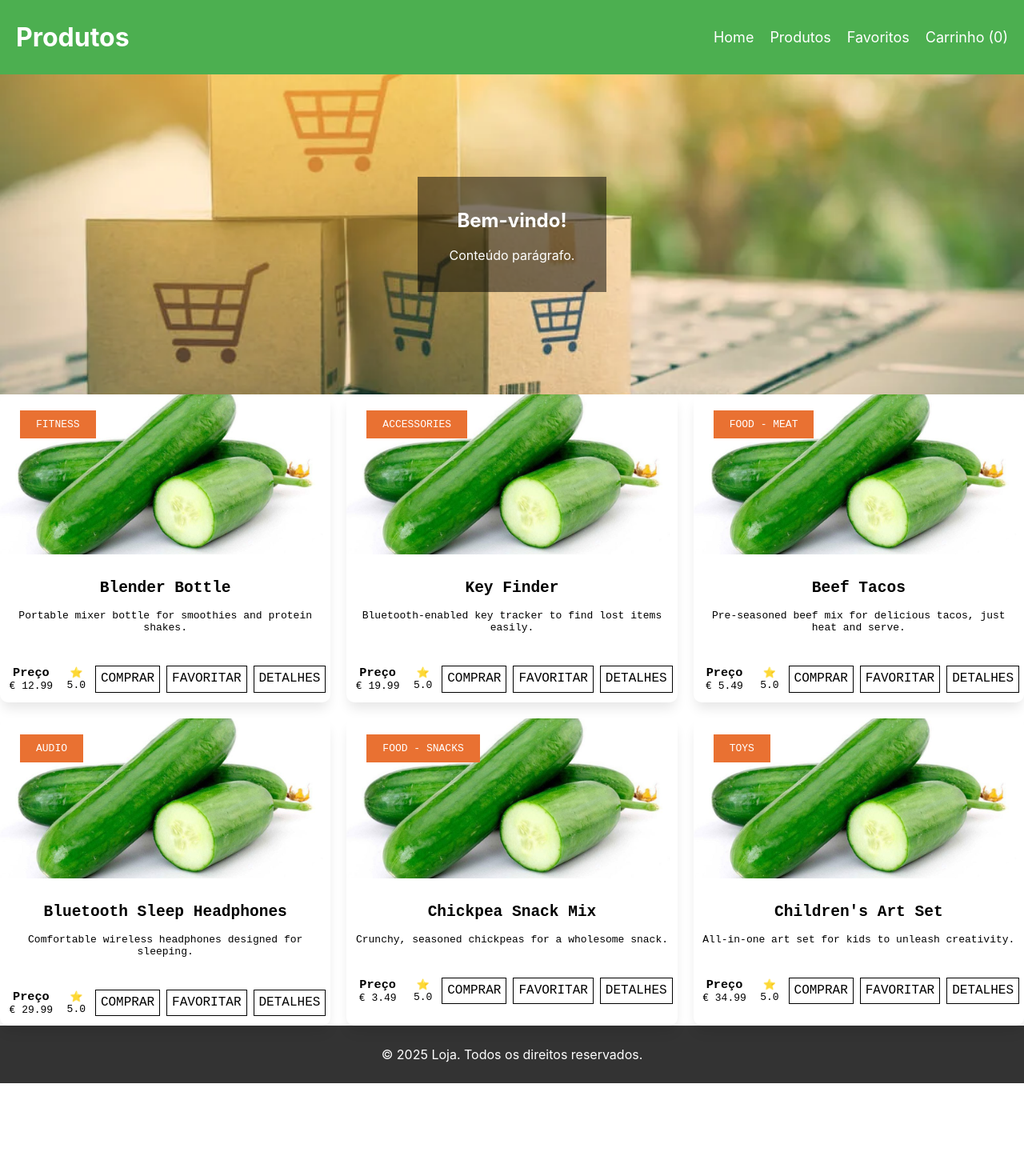
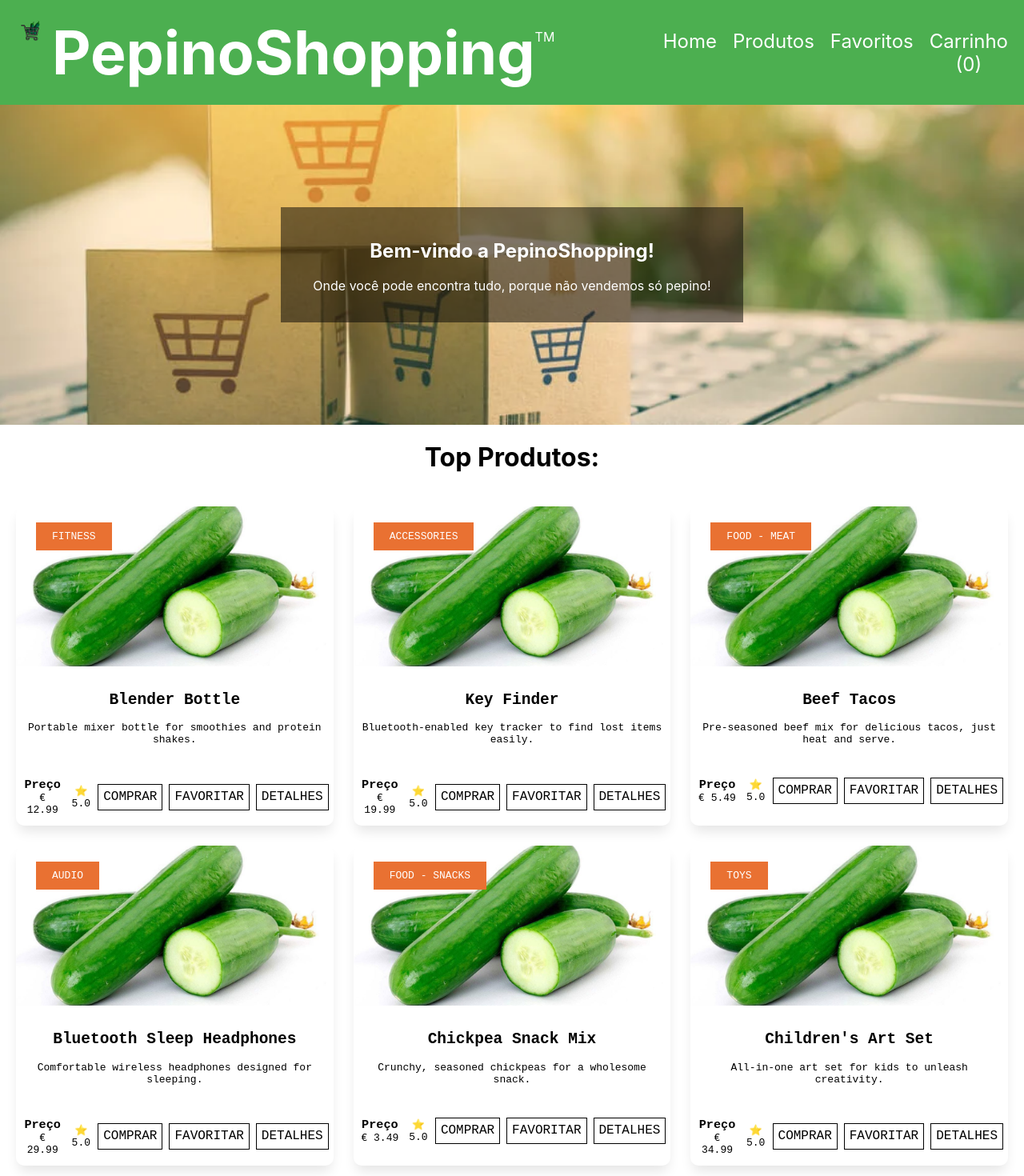
Before and after one commit to Fonzie0Tron/PAWC, a React (Create React App) app: page / in a window 1280 px wide. Shown: the top 1470 px of the page at 80% size. Before the commit the page ends 1354 px from the top, so only its background shows below. Built offline with nearby package versions, Linux system fonts and the light colour scheme; data requests are answered from the project's data file.

Commit message:
header-logo v1

```diff
--- a/src/App.css
+++ b/src/App.css
@@ -47,7 +47,20 @@
   color: white;
   padding: 20px;
 }
+
+.logo{
+  display: flex;
+  margin: 0;
+}
+
+.logo img {
+  width: 5%;
+  height: 5%;
+  margin-right: 1%;
+  position: relative;
+}
 .logo h1 {
+  font-size: 75px;
   margin: 0;
 }
 .nav {
@@ -63,8 +76,9 @@
 .nav-list a {
   color: white;
   text-decoration: none;
-  font-size: 18px;
+  font-size: 24px;
 }
+
 /* Menu mobile */
 .menu-toggle {
   display: none;
@@ -98,7 +112,8 @@
 .comida-list {
   display: grid;
   grid-template-columns: repeat(3, 1fr);
-  grid-gap: 20px;
+  grid-gap: 25px;
+  padding: 20px;
 }
 
 /* Footer */
@@ -115,7 +130,7 @@ position: relative;
 font-family: monospace;
 height: auto;
 border-radius: 10px;
-overflow: hidden;
+overflow: auto;
 box-shadow: 0px 10px 15px -3px rgba(0,0,0,0.1);
 }
 .produto_img {
--- a/src/components/Footer.js
+++ b/src/components/Footer.js
@@ -3,7 +3,7 @@ import React from "react";
 function Footer () {
     return (
         <footer class="footer">
-            <p>© 2025 Loja. Todos os direitos reservados.</p>
+            <p>© 2025 PepinoShopping. Todos os direitos reservados.</p>
         </footer>
     )
 }
--- a/src/components/Header.js
+++ b/src/components/Header.js
@@ -17,7 +17,9 @@ function Header () {
     return (
         <header class="header">
             <div class="logo">
-                <h1>Produtos</h1>
+                <img src="/logopawc.png" alt="Logo" />
+                <h1>PepinoShopping</h1>
+                <p>TM</p>
             </div>
             <nav class="nav">
                 <ul class="nav-list" onClick={openMenu}>
--- a/src/components/Slider.js
+++ b/src/components/Slider.js
@@ -4,8 +4,8 @@ function Slider () {
     return (
         <section class="slider">
             <div>
-                <h2>Bem-vindo!</h2>
-                <p>Conteúdo parágrafo.</p>
+                <h2>Bem-vindo a PepinoShopping!</h2>
+                <p>Onde você pode encontra tudo, porque não vendemos só pepino!</p>
             </div>
         </section>
     )
--- a/src/pages/Home.js
+++ b/src/pages/Home.js
@@ -44,6 +44,7 @@ const Home = () => {
     return (
         <div>
             <Slider />
+            <h1>Top Produtos:</h1>
             <div className="comida-list">
                 {produtos.map((produto) => (
                     <ProdutoCard
```
Also changed, not shown: public/logopawc.png (added), public/manifest.json, 1 other file (tests, documents, lock files or other folders).
